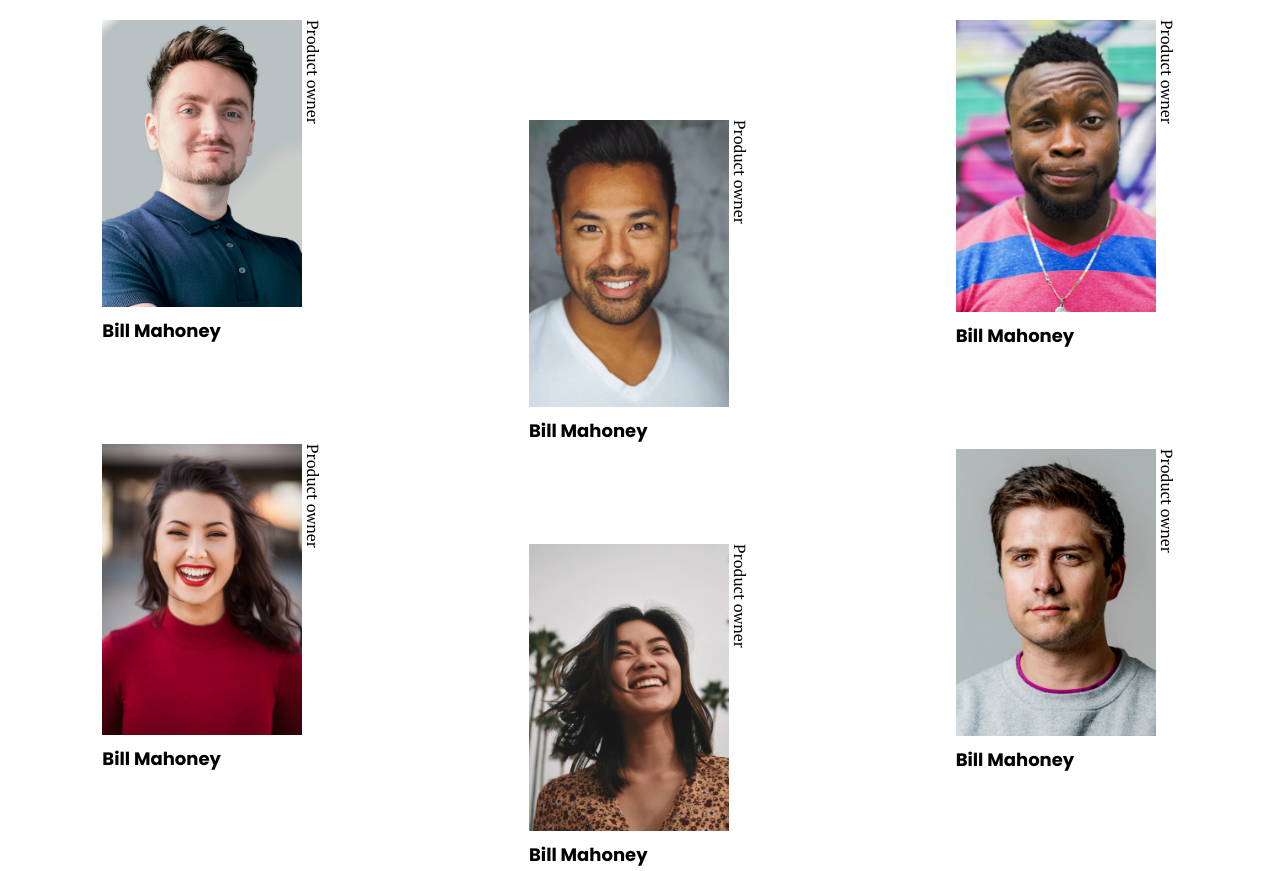
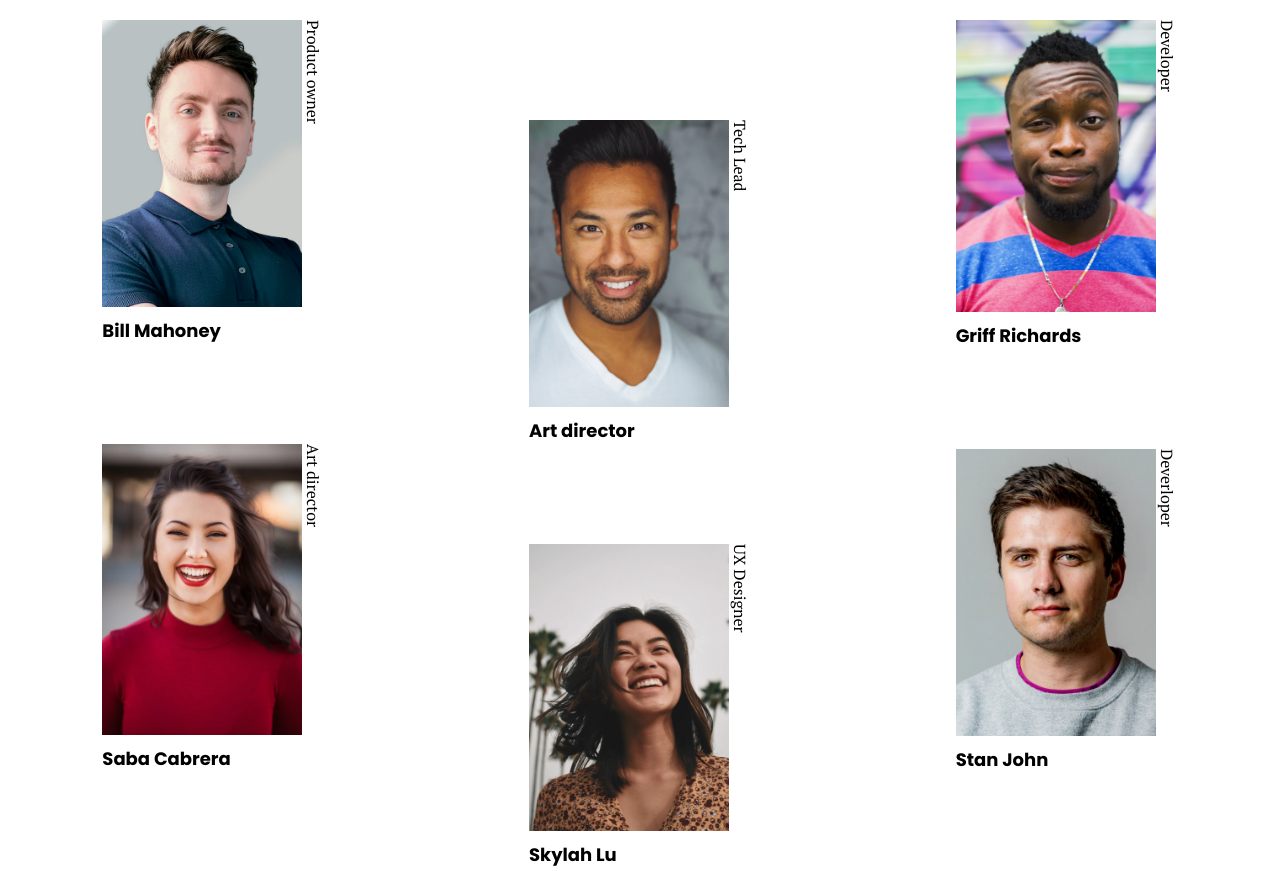
Before and after one commit to jibon-roy/my-team-page-master, a plain HTML site: page index.html in a window 1280 px wide. Shown: the part 380-1251 px from the top of the page. Drawn offline with Linux system fonts and the light colour scheme.

Commit message:
Names are changed

```diff
--- a/index.html
+++ b/index.html
@@ -52,9 +52,9 @@
           <div class="main-group">
             <div class="group">
               <img src="./images/photo2.png" alt="" srcset="">
-              <p class="post">Product owner</p>
+              <p class="post">Art director</p>
             </div>
-            <p class="name">Bill Mahoney</p>
+            <p class="name">Saba Cabrera</p>
           </div>
         </div>
       </div>
@@ -64,18 +64,18 @@
           <div class="main-group">
             <div class="group">
               <img src="./images/photo3.png" alt="" srcset="">
-              <p class="post">Product owner</p>
+              <p class="post">Tech Lead</p>
             </div>
-            <p class="name">Bill Mahoney</p>
+            <p class="name">Art director</p>
           </div>
         </div>
         <div class="image">
           <div class="main-group">
             <div class="group">
               <img src="./images/photo4.png" alt="" srcset="">
-              <p class="post">Product owner</p>
+              <p class="post">UX Designer</p>
             </div>
-            <p class="name">Bill Mahoney</p>
+            <p class="name">Skylah Lu</p>
           </div>
         </div>
       </div>
@@ -85,18 +85,18 @@
           <div class="main-group">
             <div class="group">
               <img src="./images/photo5.png" alt="" srcset="">
-              <p class="post">Product owner</p>
+              <p class="post">Developer</p>
             </div>
-            <p class="name">Bill Mahoney</p>
+            <p class="name">Griff Richards</p>
           </div>
         </div>
         <div class="image">
           <div class="main-group">
             <div class="group">
               <img src="./images/photo6.png" alt="" srcset="">
-              <p class="post">Product owner</p>
+              <p class="post">Deverloper</p>
             </div>
-            <p class="name">Bill Mahoney</p>
+            <p class="name">Stan John</p>
           </div>
         </div>
       </div>
```
